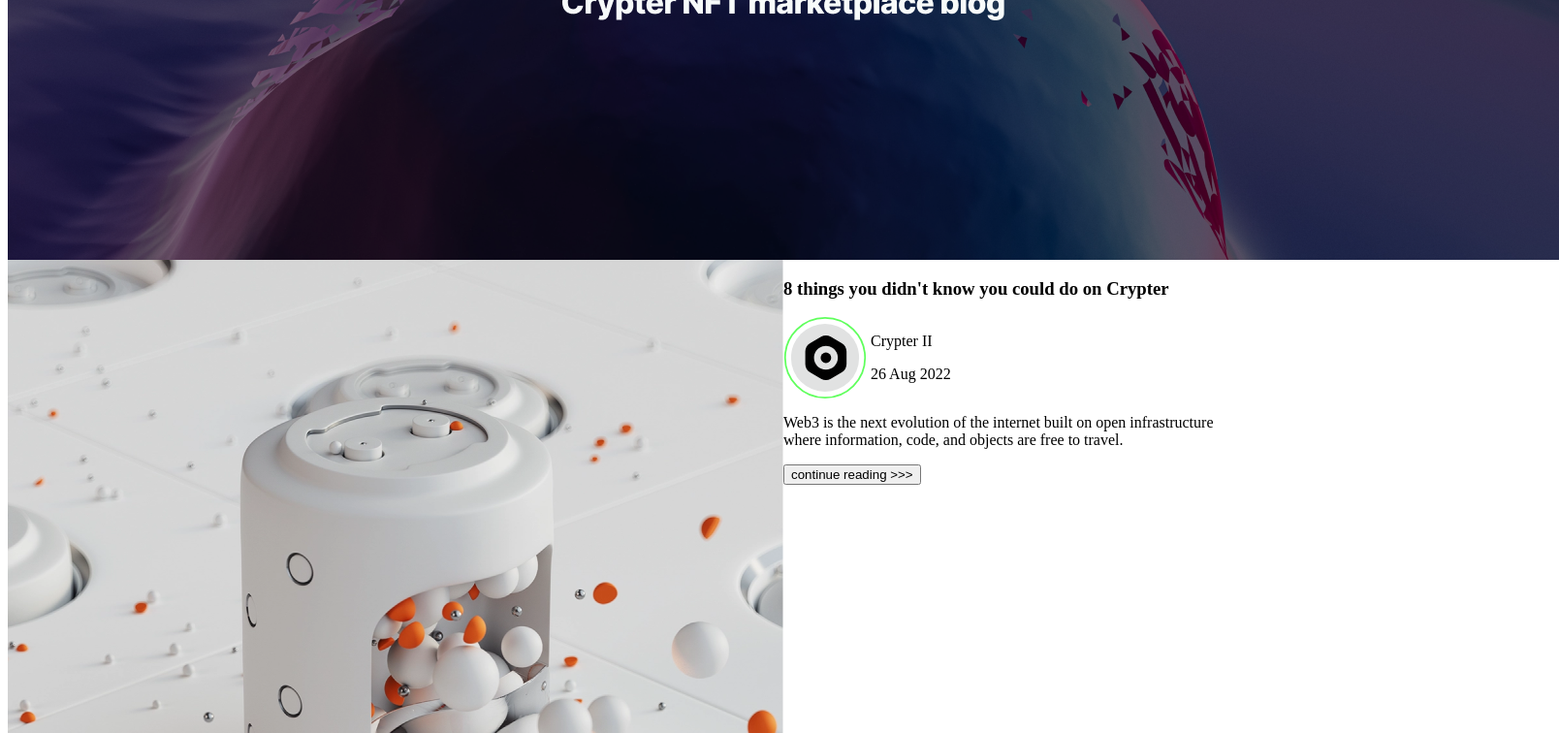
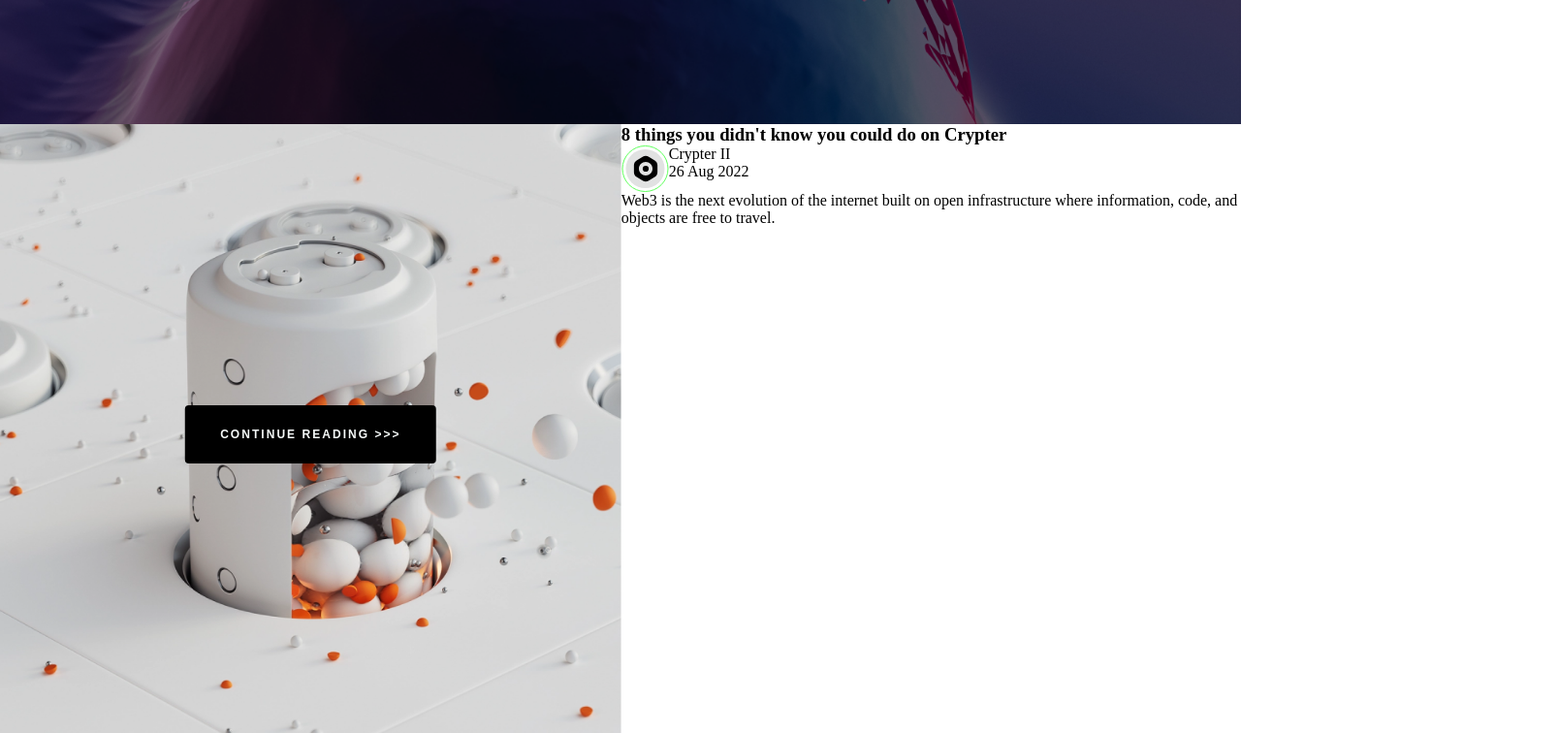
Before and after one commit to marcik357/fe_14__final_project, a React (Create React App) app: page / in a window 1280 px wide. Shown: the part 400-1156 px from the top of the page at 97% size, 1608 px wide, since content can reach past the window. Built offline with nearby package versions, Linux system fonts and the light colour scheme.

Commit message:
CHANGE: index.jsx, blog.module.scss

```diff
--- a/src/components/Blog/blog.module.scss
+++ b/src/components/Blog/blog.module.scss
@@ -1,35 +1,69 @@
-.blog_home{
-    width: 100%;
-    height: 100%;
-    // display: flex;
-    // align-items: center;
-    // justify-content: center;
-}
-
-.blogTitle {
-    display: flex;
-    justify-content: center;
-    align-items: center;
-
-    // height: 200px;
-    // width: 200px;
-}
-
-.blog_post {
-    display: flex;
+* {
+    margin: 0;
+    padding: 0;
 }
 
 img {
     display: block;
+    width: 100%;
 }
 
-.blog_infoAuthor {
+.blog {
+
+
+    &__post {
+        display: flex;
+    }
+
+    // &__post:nth-child(2n+1) {
+    //     flex-direction: row-reverse;
+    // }
+
+    &__postImgBlock {
+        position: relative;
+        overflow: hidden;
+    }
+
+    &__postImg {
+        transition: filter 0.3s ease;
+    }
+
+    &__postImgBlock:hover img {
+        filter: blur(12px);
+    }
+
+    &__btnImg {
+        position: absolute;
+        top: 50%;
+        left: 50%;
+        transform: translate(-50%, -50%);
+        padding: 18px 36px;
+        background-color: black;
+        border-radius: 4px;
+        border: none;
+        color: #F7FBFA;
+        font-weight: 600;
+        font-size: 12px;
+        line-height: 24px;
+        letter-spacing: 0.17em;
+        text-transform: uppercase;
+        cursor: pointer;
+        transition: background-color 0.3s ease;
+    }
+
+    &__btnImg:hover {
+        background-color: #F7FBFA;
+        color: black;
+    }
+
+    &__infoAuthor {
         display: flex;
         align-content: center;
     }
 
-.blog_postIcon {
+    &__postIcon {
         display: flex;
         align-content: center;
-    width: 90px;
     }
+
+}
--- a/src/components/Blog/index.jsx
+++ b/src/components/Blog/index.jsx
@@ -6,25 +6,26 @@ import MainImg from '../../img/img-blog-main.png'
 export default function Blog() {
 
   return (
-    <div className={styles.blog_home}>
+    <div className={styles.blog}>
 
-      <div className={styles.blog_main}>
+      <div className={styles.blog__mainImg}>
         <img src={MainImg}></img>
       </div>
 
-      <div className={styles.blog_posts}>
+      <div className={styles.blog__posts}>
         {
           Data.map( data => {
             return (
               <div>
-                <div className={styles.blog_post} key={data.id}>
-                  <div className={styles.blog_postImg}>
-                    <img src={data.url} alt=""/>
+                <div className={styles.blog__post} key={data.id}>
+                  <div className={styles.blog__postImgBlock}>
+                    <img className={styles.blog__postImg} src={data.url} alt={`image ${data.id}`}/>
+                    <button className={styles.blog__btnImg}>{data.textButton}</button>
                   </div>
-                  <div className={styles.blog_content}>
+                  <div className={styles.blog__content}>
                     <h3>{data.capturePost}</h3>
-                    <div className={styles.blog_infoAuthor}>
-                      <div className={styles.blog_postIcon}>
+                    <div className={styles.blog__infoAuthor}>
+                      <div className={styles.blog__postIcon}>
                         <img src={data.iconPost} alt=""/>
                       </div>
                       <div>
@@ -33,7 +34,6 @@ export default function Blog() {
                       </div>
                     </div>
                     <p>{data.textPost}</p>
-                    <button>{data.textButton}</button>
                   </div>
                 </div>
               </div>
```
Also changed, not shown: .eslintrc.json. Lines whose indentation alone changed are shown as unchanged.
